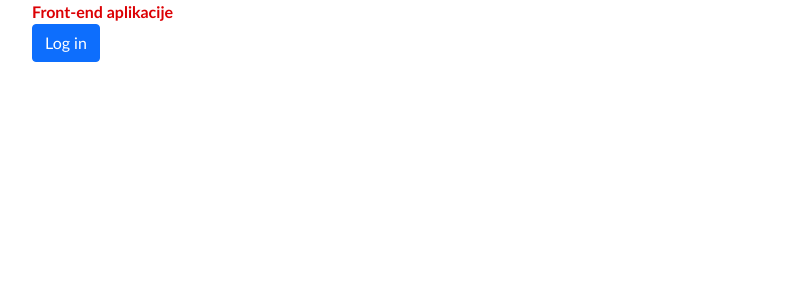
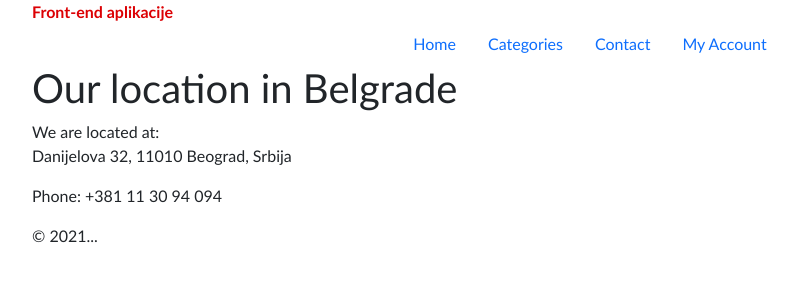
Before and after one commit to Cadjavi/PIiVT-2021, a React (Create React App) app in the folder 04-front-end/: page /contact in a window 1280 px wide. Shown: the top 300 px of the page, without its empty margins (50-848 px from the left). Built offline with nearby package versions, Linux system fonts and the light colour scheme.

Commit message:
Implement BasePage

```diff
--- a/04-front-end/package.json
+++ b/04-front-end/package.json
@@ -15,6 +15,7 @@
     "react": "^17.0.2",
     "react-bootstrap": "^1.6.0",
     "react-dom": "^17.0.2",
+    "react-router-dom": "^5.2.0",
     "react-scripts": "4.0.3",
     "typescript": "^4.2.4",
     "web-vitals": "^1.1.2"
@@ -42,5 +43,8 @@
       "last 1 firefox version",
       "last 1 safari version"
     ]
+  },
+  "devDependencies": {
+    "@types/react-router-dom": "^5.1.7"
   }
 }
--- a/04-front-end/src/components/Application/Application.tsx
+++ b/04-front-end/src/components/Application/Application.tsx
@@ -1,17 +1,45 @@
-import React from "react";
-import "./Application.sass";
+import React from 'react';
+import { Container } from 'react-bootstrap';
+import TopMenu from '../TopMenu/TopMenu';
+import './Application.sass';
+import { BrowserRouter, Switch, Route } from 'react-router-dom';
+import HomePage from '../HomePage/HomePage';
+import CategoryPage from '../CategoryPage/CategoryPage';
+import ContactPage from '../ContactPage/ContactPage';
 
 export default function Application() {
   return (
-    <div className="Application container">
-      <div className="Application-header">
-        Front-end aplikacije
-      </div>
-      <p>
-        <button className="btn btn-primary">
-          Log in
-        </button>
-      </p>
-    </div>
+    <BrowserRouter>
+      <Container className="Application">
+        <div className="Application-header">
+          Front-end aplikacije
+        </div>
+
+        <TopMenu />
+
+        <div className="Application-body">
+          <Switch>
+            <Route exact path="/" component={ HomePage } />
+
+            <Route path="/category/" component={ CategoryPage } />
+
+            <Route path="/contact">
+              <ContactPage
+                title="Our location in Belgrade"
+                address="Danijelova 32, 11010 Beograd, Srbija"
+                phone="+381 11 30 94 094" />
+            </Route>
+
+            <Route path="/profile">
+              My profile
+            </Route>
+          </Switch>
+        </div>
+
+        <div>
+            &copy; 2021...
+        </div>
+      </Container>
+    </BrowserRouter>
   );
 }
--- /dev/null
+++ b/04-front-end/src/components/BasePage/BasePage.tsx
@@ -0,0 +1,40 @@
+/* eslint-disable @typescript-eslint/no-useless-constructor */
+import React from "react";
+import { Row, Col } from 'react-bootstrap';
+
+class BasePageProperties {
+    sidebar?: JSX.Element = undefined
+}
+
+export { BasePageProperties };
+
+export default abstract class BasePage<Properties extends BasePageProperties> extends React.Component<Properties> {
+    constructor(props: Properties) {
+        super(props);
+    }
+
+    render() {
+        const sidebarSizeOnMd = this.props.sidebar ? 3 : 0;
+        const sidebarSizeOnLg = this.props.sidebar ? 4 : 0;
+
+        return (
+            <Row className="page-holder">
+                <Col className="page-body"
+                     sm={ 12 }
+                     md={ 12 - sidebarSizeOnMd }
+                     lg={ 12 - sidebarSizeOnLg }>
+                    { this.renderMain() }
+                </Col>
+
+                <Col className="page-sidebar"
+                    sm={ 12 }
+                    md={ sidebarSizeOnMd }
+                    lg={ sidebarSizeOnLg }>
+                    { this.props.sidebar }
+                </Col>
+            </Row>
+        );
+    }
+
+    abstract renderMain(): JSX.Element;
+}
--- /dev/null
+++ b/04-front-end/src/components/CategoryPage/CategoryPage.tsx
@@ -0,0 +1,9 @@
+import BasePage from '../BasePage/BasePage';
+
+export default class CategoryPage extends BasePage<{}> {
+    renderMain(): JSX.Element {
+        return (
+            <p>Ovo su dostupne kategorije...</p>
+        );
+    }
+}
--- /dev/null
+++ b/04-front-end/src/components/ContactPage/ContactPage.tsx
@@ -0,0 +1,27 @@
+/* eslint-disable @typescript-eslint/no-useless-constructor */
+import BasePage, { BasePageProperties } from "../BasePage/BasePage";
+
+class ContactPageProperies extends BasePageProperties {
+    title?: string = "";
+    phone: string = "";
+    address: string = "";
+}
+
+export default class ContactPage extends BasePage<ContactPageProperies> {
+    constructor(props: ContactPageProperies) {
+        super(props);
+    }
+
+    renderMain() {
+        return (
+            <div>
+                <h1>{ this.props.title ?? "Contact us" }</h1>
+                <p>
+                    We are located at: <br />
+                    { this.props.address }
+                </p>
+                <p>Phone: { this.props.phone }</p>
+            </div>
+        );
+    }
+}
--- /dev/null
+++ b/04-front-end/src/components/HomePage/HomePage.tsx
@@ -0,0 +1,9 @@
+import BasePage from '../BasePage/BasePage';
+
+export default class HomePage extends BasePage<{}> {
+    renderMain(): JSX.Element {
+        return (
+            <p>Ovo je početna stranica...</p>
+        );
+    }
+}
--- /dev/null
+++ b/04-front-end/src/components/TopMenu/TopMenu.tsx
@@ -0,0 +1,25 @@
+import React from 'react';
+import { Nav } from 'react-bootstrap';
+import { Link } from 'react-router-dom';
+
+export default function TopMenu() {
+    return (
+        <Nav className="justify-content-center">
+            <Nav.Item>
+                <Link className="nav-link" to="/">Home</Link>
+            </Nav.Item>
+
+            <Nav.Item>
+                <Link className="nav-link" to="/category">Categories</Link>
+            </Nav.Item>
+
+            <Nav.Item>
+                <Link className="nav-link" to="/contact">Contact</Link>
+            </Nav.Item>
+
+            <Nav.Item>
+                <Link className="nav-link" to="/profile">My Account</Link>
+            </Nav.Item>
+        </Nav>
+    );
+}
```
Also changed, not shown: 1 other file (tests, documents, lock files or other folders).
